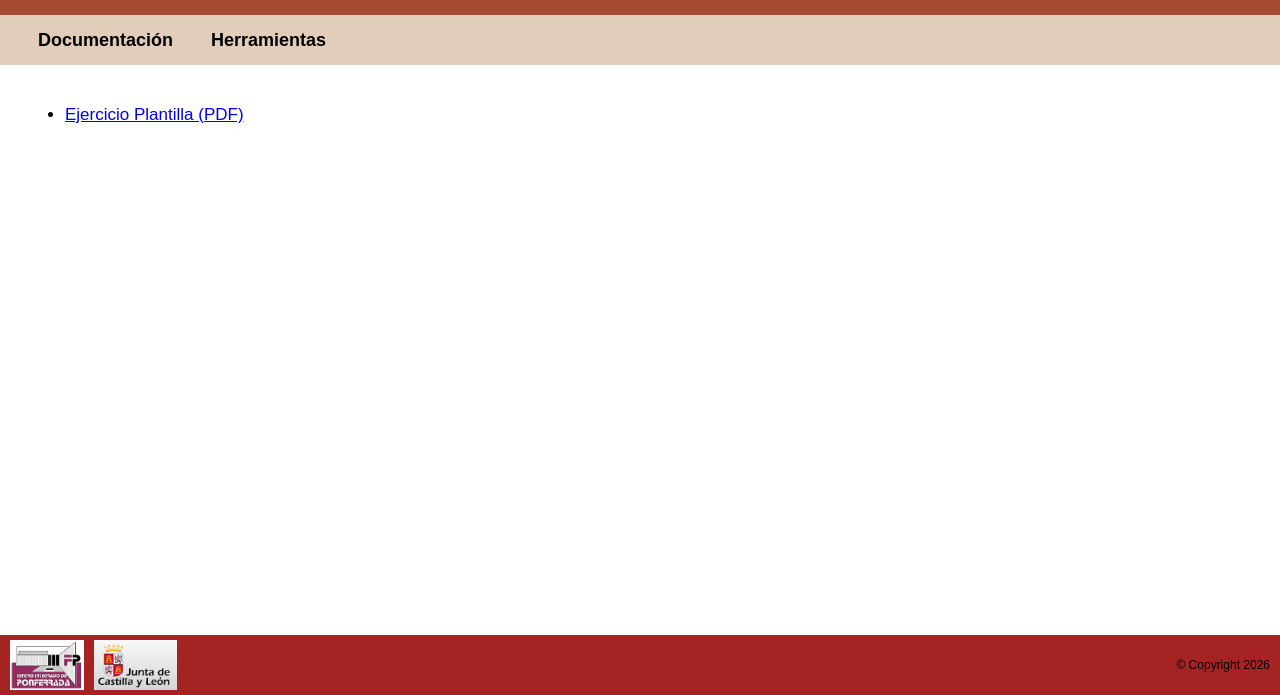
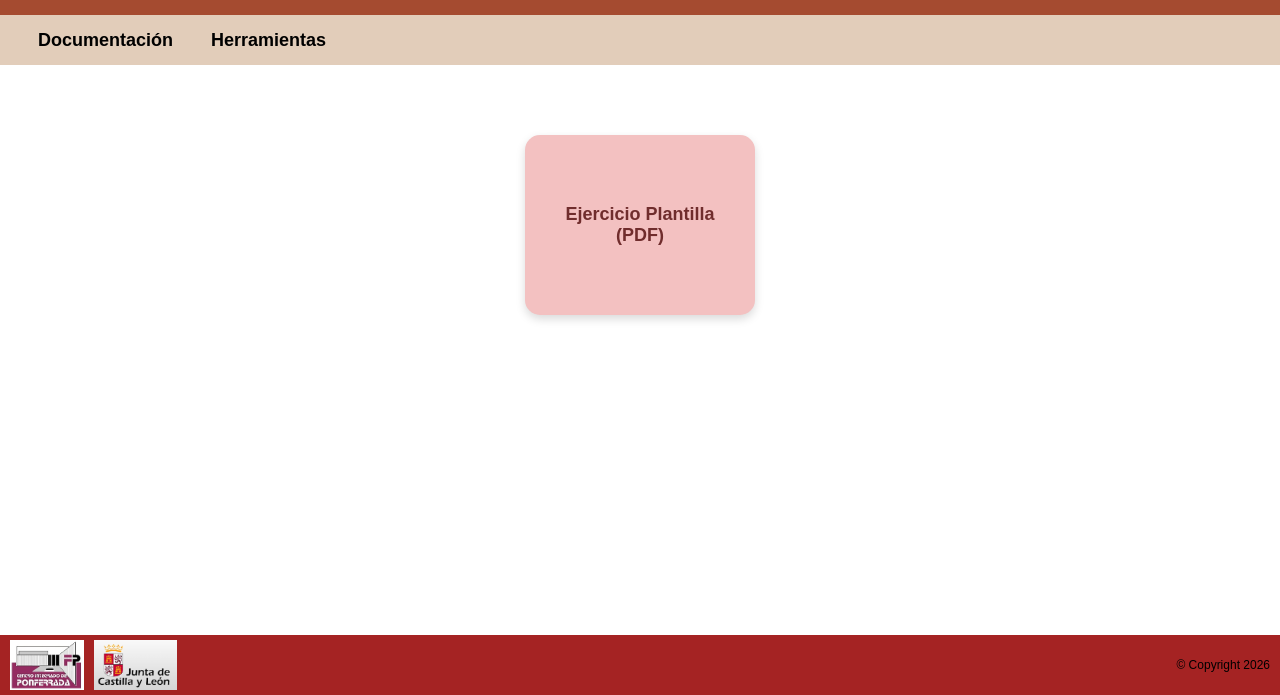
Before and after one commit to juananferfer/INTERFACES-WEB-JuanA.github.io, a plain HTML site: page UT0/Practicas-ut0.html in a window 1280 px wide. Shown: the part 105-800 px from the top of the page. Drawn offline with Linux system fonts and the light colour scheme.

Commit message:
Add files via upload

```diff
--- a/DocHerPracEstilo.css
+++ b/DocHerPracEstilo.css
@@ -139,6 +139,55 @@ body {
         font-weight: normal;
     }
 
+
+/* TARJETAS DE DOCUMENTACIÓN */
+
+.contenido ul {
+    list-style: none;
+    padding: 0;
+    display: flex;
+    flex-wrap: wrap;
+    justify-content: center;
+    align-items: center;
+    gap: 35px;
+    width: 100%;
+    margin-top: 30px;
+}
+
+.contenido li {
+    width: 230px;
+    height: 180px;
+    background-color: #f3c1c1;
+    border-radius: 15px;
+    box-shadow: 0 4px 10px rgba(0, 0, 0, 0.15);
+
+    display: flex;
+    align-items: center;
+    justify-content: center;
+
+    text-align: center;
+    font-size: 18px;
+    font-weight: bold;
+
+    transition: transform 0.3s ease,
+                background-color 0.3s ease,
+                box-shadow 0.3s ease;
+}
+
+.contenido li a {
+    color: #702d2d;
+    text-decoration: none;
+    padding: 20px;
+    width: 100%;
+}
+
+.contenido li:hover {
+    background-color: #d46d6d;
+    transform: translateY(-8px);
+    box-shadow: 0 8px 18px rgba(0, 0, 0, 0.2);
+}
+
+
 /* ============================= */
 /*             MÓVIL             */
 /* ============================= */
@@ -232,4 +281,16 @@ body {
     footer h2 {
         font-size: 10px;
     }
+
+
+    .contenido ul {
+        justify-content: center;
+        gap: 20px;
+    }
+
+    .contenido li {
+        width: 200px;
+        height: 150px;
+        font-size: 16px;
+    }
 }
```
